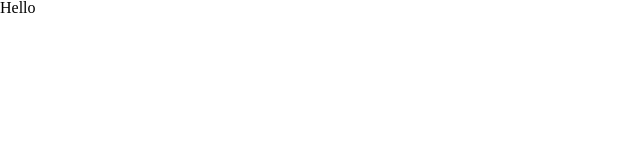
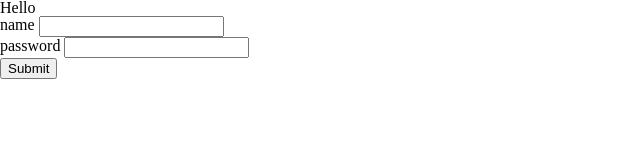
Before and after one commit to kevin-albert/awkserver, a plain HTML site: page static/index.html in a window 1280 px wide. Shown: the whole page, without its empty margins (0-640 px from the left). Drawn offline with Linux system fonts and the light colour scheme.

Commit message:
partial handling of request body

```diff
--- a/static/index.html
+++ b/static/index.html
@@ -8,5 +8,15 @@
         <div>
             Hello
         </div>
+        <form action="/login" method="post">
+            <label for="name">name</label>
+            <input type="text" name="name" />
+            <br>
+            <label for="pass">password</label>
+            <input type="password" name="pass" />
+            <input type="hidden" name="xxx" value="0" />
+            <br>
+            <input type="submit" />
+        </form>
     </body>
 </html>
```
Also changed, not shown: 4 other files.
